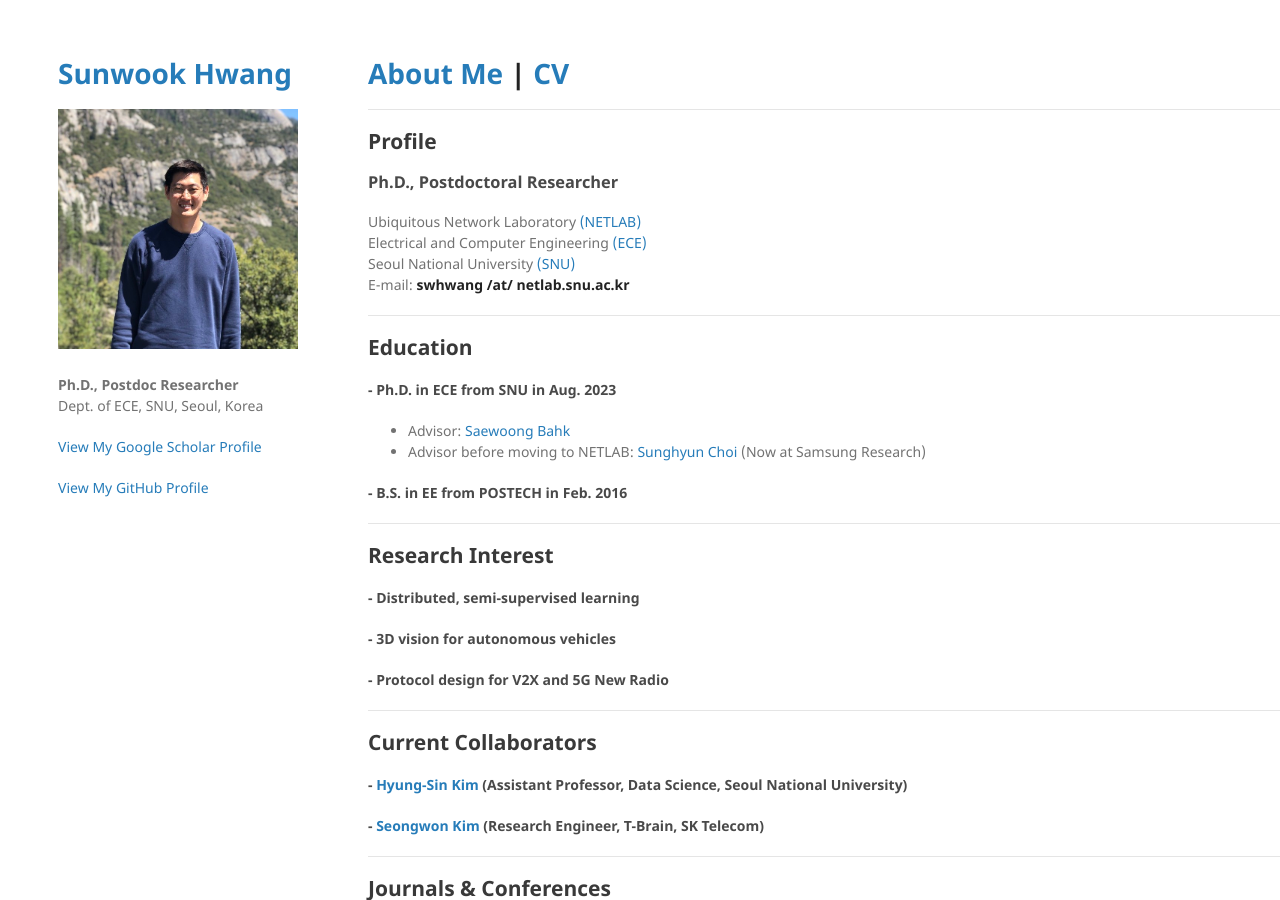
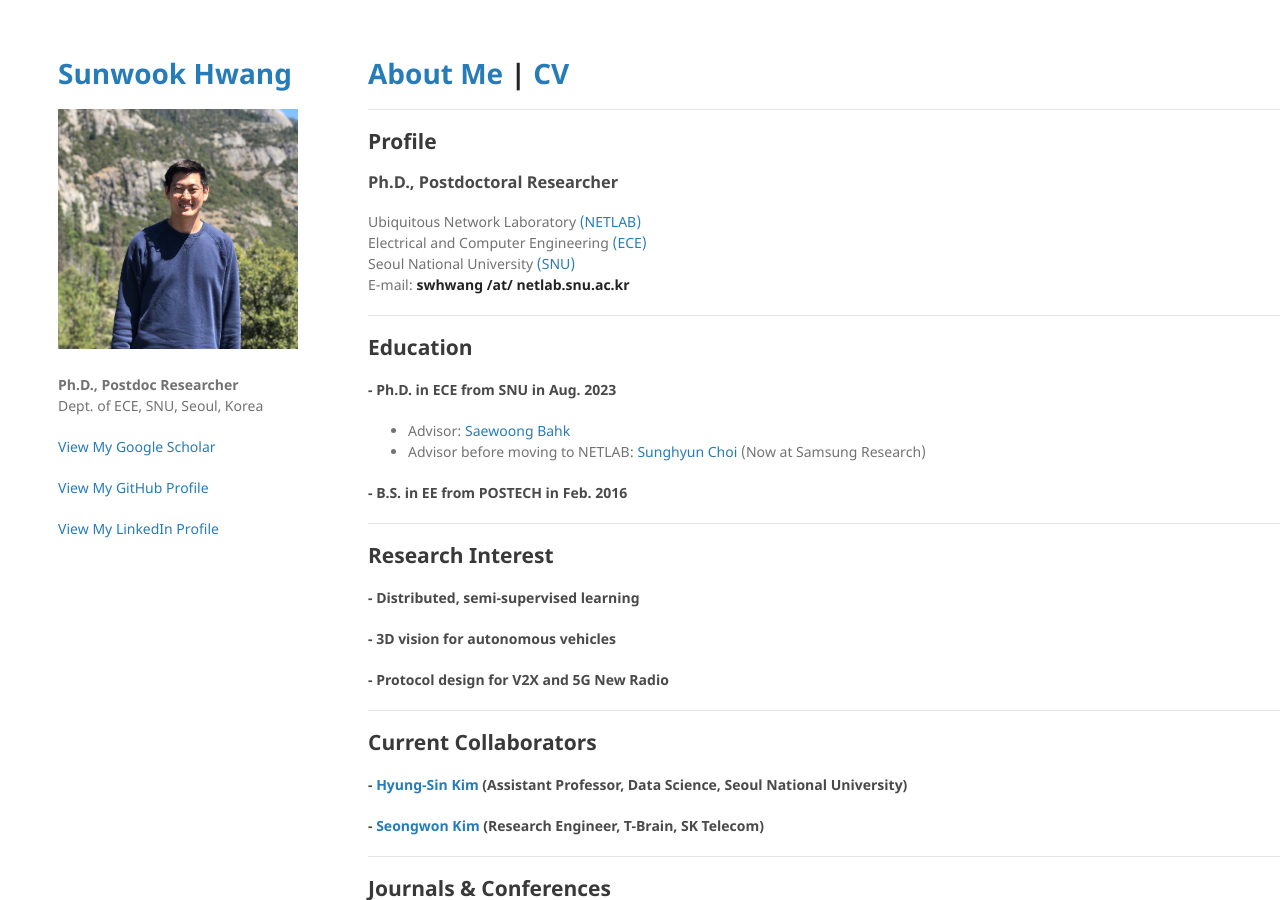
Before and after one commit to jeongjun-park/jeongjun-park.github.io, a Jekyll site: the page built from index.md, in a window 1280 px wide and 900 px high. Built offline with Jekyll 4.4.1, drawn with Linux system fonts in a browser that asks for light colours; our own code applies the rules of GitHub Pages for plain Markdown files.

Commit message:
linkedin profile

```diff
--- a/_layouts/default.html
+++ b/_layouts/default.html
@@ -26,12 +26,15 @@
         <p class="view"><a href="{{ site.github.repository_url }}">View the Project on GitHub <small>{{ site.github.repository_nwo }}</small></a></p>
         {% endif %}
 
-        <p class="view"><a href="https://scholar.google.com/citations?hl=en&user=6nTHTYgAAAAJ">View My Google Scholar Profile</a></p>
+        <p class="view"><a href="https://scholar.google.com/citations?hl=en&user=6nTHTYgAAAAJ">View My Google Scholar</a></p>
 
 
         {% if site.github.is_user_page %}
         <p class="view"><a href="{{ site.github.owner_url }}">View My GitHub Profile</a></p>
         {% endif %}
+
+        <p class="view"><a href="https://www.linkedin.com/in/sunwookh/">View My LinkedIn
+                Profile</a></p>
 
         {% if site.show_downloads %}
         <ul class="downloads">
```
